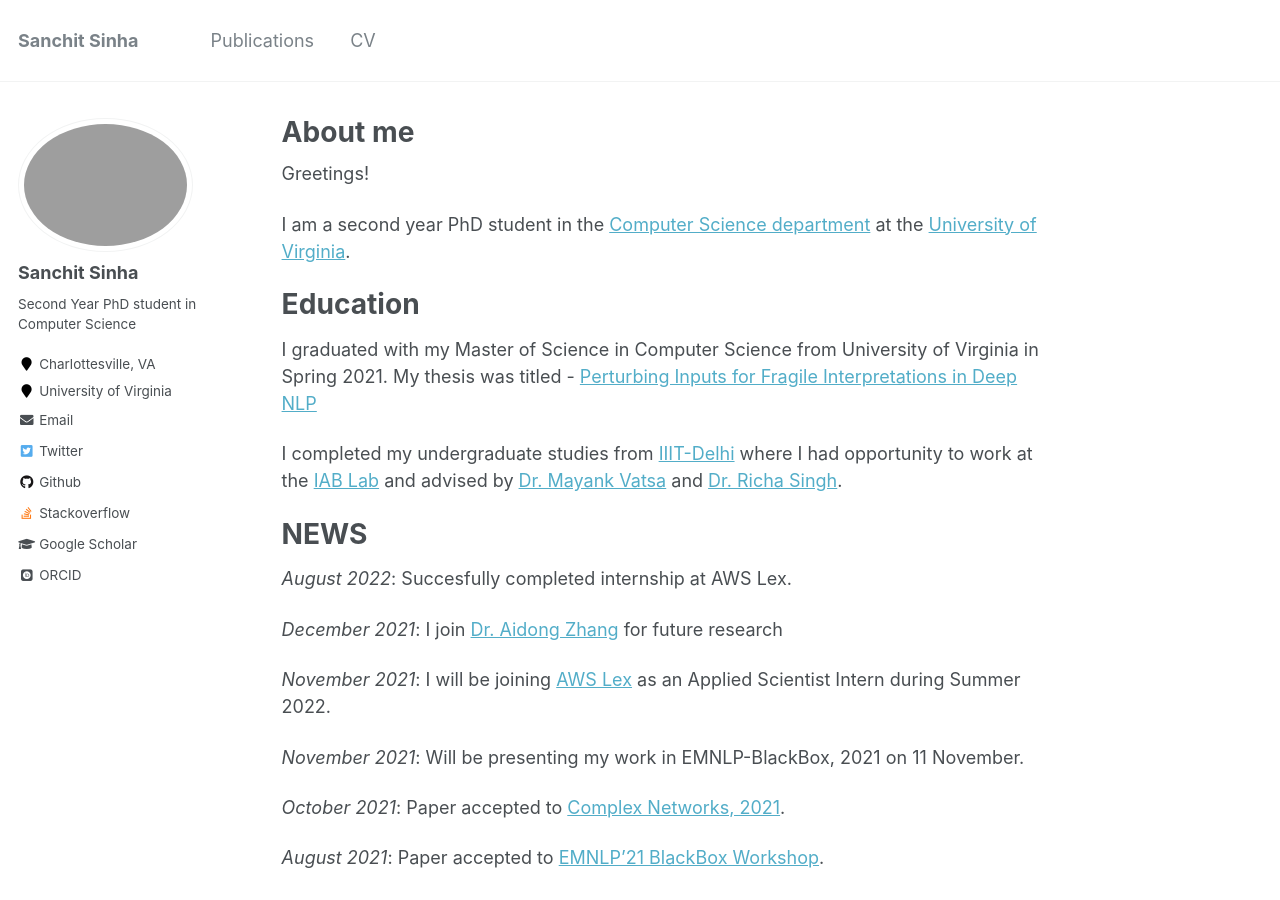
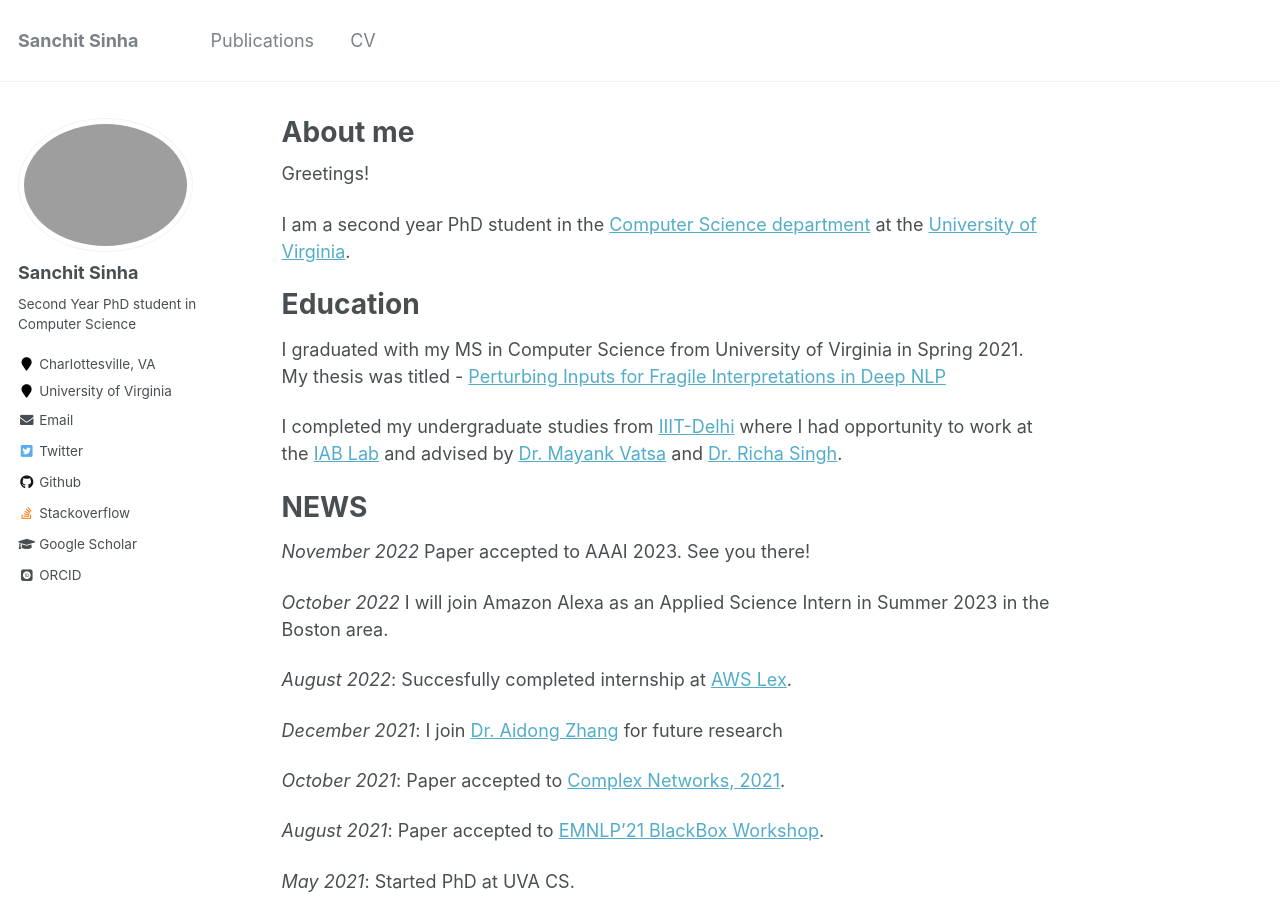
Before and after one commit to sanchit97/sanchit97.github.io, a Jekyll site: the page built from _pages/about.md, in a window 1280 px wide and 900 px high. Built offline with Jekyll 4.4.1, drawn with Linux system fonts in a browser that asks for light colours; some web fonts are replaced.

Commit message:
Update news

```diff
--- a/_pages/about.md
+++ b/_pages/about.md
@@ -14,21 +14,20 @@
 Education
 =====
 
-I graduated with my Master of Science in Computer Science from University of Virginia in Spring 2021. My thesis was titled - [
+I graduated with my MS in Computer Science from University of Virginia in Spring 2021. My thesis was titled - [
 Perturbing Inputs for Fragile Interpretations in Deep NLP](https://libraetd.lib.virginia.edu/public_view/ft848r240)
 
 I completed my undergraduate studies from [IIIT-Delhi](https://www.iiitd.ac.in/) where I had opportunity to work at the [IAB Lab](http://iab-rubric.org/) and advised by [Dr. Mayank Vatsa](http://home.iitj.ac.in/~mvatsa/) and [Dr. Richa Singh](http://home.iitj.ac.in/~richa/).
 
 NEWS
 ======
+*November 2022* Paper accepted to AAAI 2023. See you there!
 
-*August 2022*: Succesfully completed internship at AWS Lex.
+*October 2022* I will join Amazon Alexa as an Applied Science Intern in Summer 2023 in the Boston area.
+
+*August 2022*: Succesfully completed internship at [AWS Lex](https://aws.amazon.com/lex/).
 
 *December 2021*: I join [Dr. Aidong Zhang](https://engineering.virginia.edu/faculty/aidong-zhang) for future research
-
-*November 2021*: I will be joining [AWS Lex](https://aws.amazon.com/lex/) as an Applied Scientist Intern during Summer 2022.
-
-*November 2021*: Will be presenting my work in EMNLP-BlackBox, 2021 on 11 November.
 
 *October 2021*: Paper accepted to [Complex Networks, 2021](https://complexnetworks.org/).
 
```
